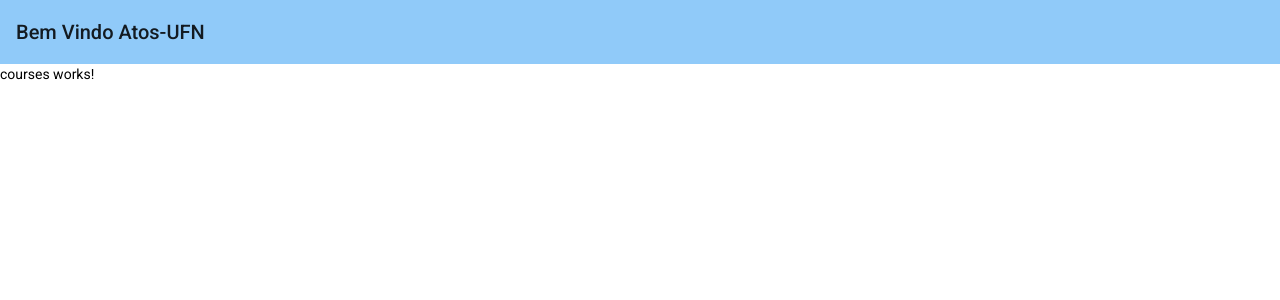
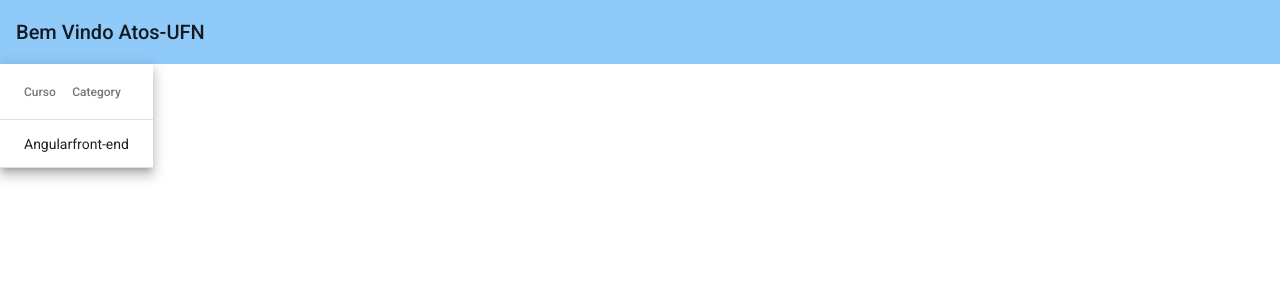
Before and after one commit to beneditocarvalho/curso-loiane-angular-spring, an Angular app in the folder LoianeAngularSpring/crud-angular/: page /courses in a window 1280 px wide. Shown: the top 300 px of the page. Built offline with nearby package versions, Linux system fonts and the light colour scheme.

Commit message:
Criado Material Table para Listar cursos

```diff
--- a/LoianeAngularSpring/crud-angular/package.json
+++ b/LoianeAngularSpring/crud-angular/package.json
@@ -12,6 +12,7 @@
   "dependencies": {
     "@angular/animations": "~13.0.0",
     "@angular/cdk": "^13.0.2",
+    "@Angular/cli": "npm:@angular/cli@~13.0.3",
     "@angular/common": "~13.0.0",
     "@angular/compiler": "~13.0.0",
     "@angular/core": "~13.0.0",
--- a/LoianeAngularSpring/crud-angular/src/app/courses/courses/courses.component.html
+++ b/LoianeAngularSpring/crud-angular/src/app/courses/courses/courses.component.html
@@ -1 +1,32 @@
-<p>courses works!</p>
+<table mat-table [dataSource]="courses" class="mat-elevation-z8">
+
+  <!--- Note that these columns can be defined in any order.
+        The actual rendered columns are set as a property on the row definition" -->
+
+  <!-- Name Column -->
+  <ng-container matColumnDef="name">
+    <th mat-header-cell *matHeaderCellDef> Curso </th>
+    <td mat-cell *matCellDef="let course"> {{course.name}} </td>
+  </ng-container>
+
+  <!-- Categody Column -->
+  <ng-container matColumnDef="category">
+    <th mat-header-cell *matHeaderCellDef> Category </th>
+    <td mat-cell *matCellDef="let course"> {{course.category}} </td>
+  </ng-container>
+
+  <!-- Weight Column
+  <ng-container matColumnDef="weight">
+    <th mat-header-cell *matHeaderCellDef> Weight </th>
+    <td mat-cell *matCellDef="let element"> {{element.weight}} </td>
+  </ng-container>
+
+  Symbol Column
+  <ng-container matColumnDef="symbol">
+    <th mat-header-cell *matHeaderCellDef> Symbol </th>
+    <td mat-cell *matCellDef="let element"> {{element.symbol}} </td>
+  </ng-container> -->
+
+  <tr mat-header-row *matHeaderRowDef="displayedColumns"></tr>
+  <tr mat-row *matRowDef="let row; columns: displayedColumns;"></tr>
+</table>
--- a/LoianeAngularSpring/crud-angular/src/app/courses/courses/courses.component.ts
+++ b/LoianeAngularSpring/crud-angular/src/app/courses/courses/courses.component.ts
@@ -1,3 +1,4 @@
+import { Course } from './../models/course';
 import { Component, OnInit } from '@angular/core';
 
 @Component({
@@ -7,7 +8,15 @@ import { Component, OnInit } from '@angular/core';
 })
 export class CoursesComponent implements OnInit {
 
-  constructor() { }
+  courses: Course[] = [
+    {_id: '1', name:'Angular', category:'front-end'}
+  ];
+  displayedColumns = ['name', 'category'];
+
+
+  constructor() {
+    //this.courses = [];
+  }
 
   ngOnInit(): void {
   }
--- /dev/null
+++ b/LoianeAngularSpring/crud-angular/src/app/courses/models/course.ts
@@ -0,0 +1,5 @@
+export interface Course {
+  _id: string;
+  name: string;
+  category: string;
+}
--- a/LoianeAngularSpring/crud-angular/src/index.html
+++ b/LoianeAngularSpring/crud-angular/src/index.html
@@ -10,6 +10,8 @@
   <link href="https://fonts.googleapis.com/css2?family=Roboto:wght@300;400;500&display=swap" rel="stylesheet">
   <link href="https://fonts.googleapis.com/icon?family=Material+Icons" rel="stylesheet">
 </head>
+
+
 <body class="mat-typography">
   <app-root></app-root>
 </body>
--- a/LoianeAngularSpring/crud-angular/src/styles.scss
+++ b/LoianeAngularSpring/crud-angular/src/styles.scss
@@ -2,18 +2,18 @@
 @import '@angular/material/theming';
 @include mat-core();
 
-$custom-app-primary: mat-palette($mat-blue);
+$custom-app-primary: mat-palette($mat-blue, 200);
 $custom-app-secondary: mat-palette($mat-indigo, A200, A400, A700);
 $custom-app-warn: mat-palette($mat-red);
 
-$custom-app-primary-dark: mat-palette($mat-blue, 200);
-$custom-app-secondary-dark: mat-palette($mat-indigo, A200, A400, A700);
-$custom-app-warn-dark: mat-palette($mat-red);
+$custom-app-primary-light: mat-palette($mat-blue, 200);
+$custom-app-secondary-light: mat-palette($mat-indigo, A200, A400, A700);
+$custom-app-warn-light: mat-palette($mat-red);
 
 $custom-theme: mat-light-theme($custom-app-primary, $custom-app-secondary, $custom-app-warn);
-$dark-theme: mat-dark-theme($custom-app-primary-dark, $custom-app-secondary-dark, $custom-app-warn-dark);
+$light-theme: mat-dark-theme($custom-app-primary-light, $custom-app-secondary-light, $custom-app-warn-light);
 
-@include angular-material-theme($dark-theme);
+@include angular-material-theme($custom-theme);
 
 html, body { height: 100%; }
 body { margin: 0; font-family: Roboto, "Helvetica Neue", sans-serif; }
```
Also changed, not shown: LoianeAngularSpring/crud-angular/src/app/courses/courses.module.ts (+5 -3 lines), 1 other file (tests, documents, lock files or other folders).
